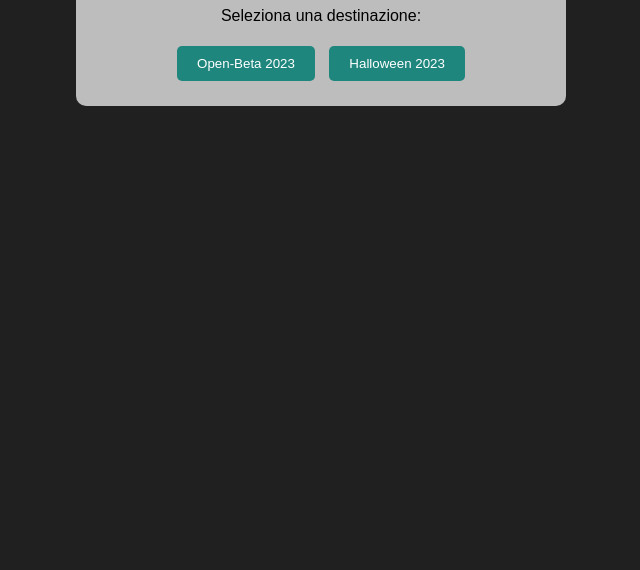
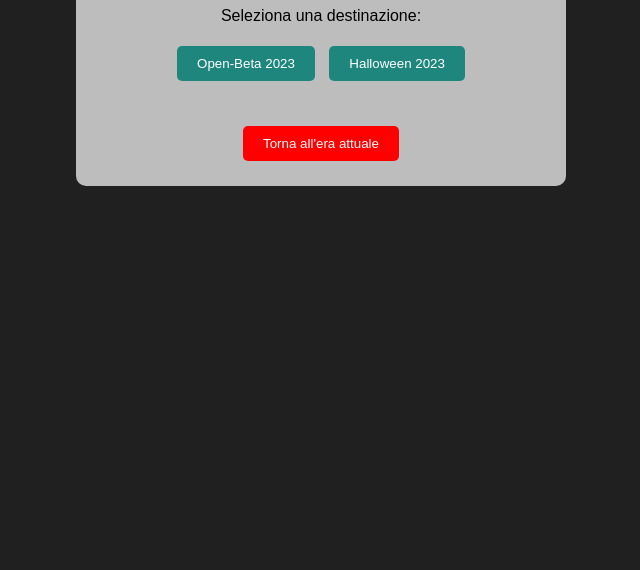
Before and after one commit to Enricozon-Team/enricozon, a plain HTML site: page util/time/index.html in a window 1280 px wide. Shown: the part 230-800 px from the top of the page, without its empty margins (319-959 px from the left). Drawn offline with Linux system fonts and the light colour scheme.

Commit message:
bottone indietro di enricozon

```diff
--- a/util/time/index.html
+++ b/util/time/index.html
@@ -32,6 +32,11 @@
         button:hover {
             background-color: rgba(12, 63, 64, 1);
         }
+
+        #returnButton {
+            background-color: red;
+            margin-top: 40px;
+        }
     </style>
 </head>
 <body>
@@ -41,7 +46,10 @@
         <button onclick="navigateTo('https://enricozon.ecgang.repl.co')">Open-Beta 2023</button>
         <button onclick="navigateTo('https://enricozon-team.github.io/enricozon-hw')">Halloween 2023</button>
 
+        <button id="returnButton" onclick="navigateTo('https://enricozon.cranci.xyz')">Torna all'era attuale</button>
+
     </div>
+
 
     <script>
         function navigateTo(url) {
```
Also changed, not shown: 1 other file.
